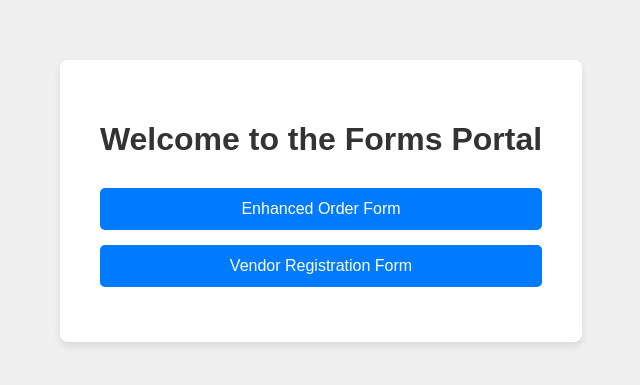
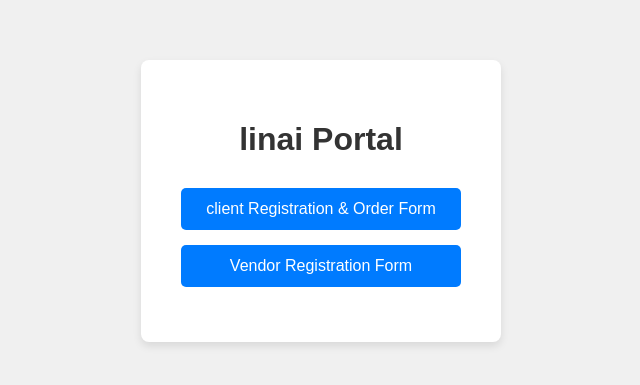
Before and after one commit to Ayedsa/linai-test, a plain HTML site: page index.html in a window 1280 px wide. Shown: the part 199-584 px from the top of the page, without its empty margins (319-959 px from the left). Drawn offline with Linux system fonts and the light colour scheme.

Commit message:
Update index.html

```diff
--- a/index.html
+++ b/index.html
@@ -43,8 +43,8 @@
   </head>
   <body>
     <div class="container">
-      <h1>Welcome to the Forms Portal</h1>
-      <a href="/linai-test/enhanced-order-form/index.html" class="form-link">Enhanced Order Form</a>
+      <h1>linai Portal</h1>
+      <a href="/linai-test/enhanced-order-form/index.html" class="form-link">client Registration & Order Form</a>
       <a href="/linai-test/vendor-registration-form/index.html" class="form-link">Vendor Registration Form</a>
     </div>
   </body>
```
